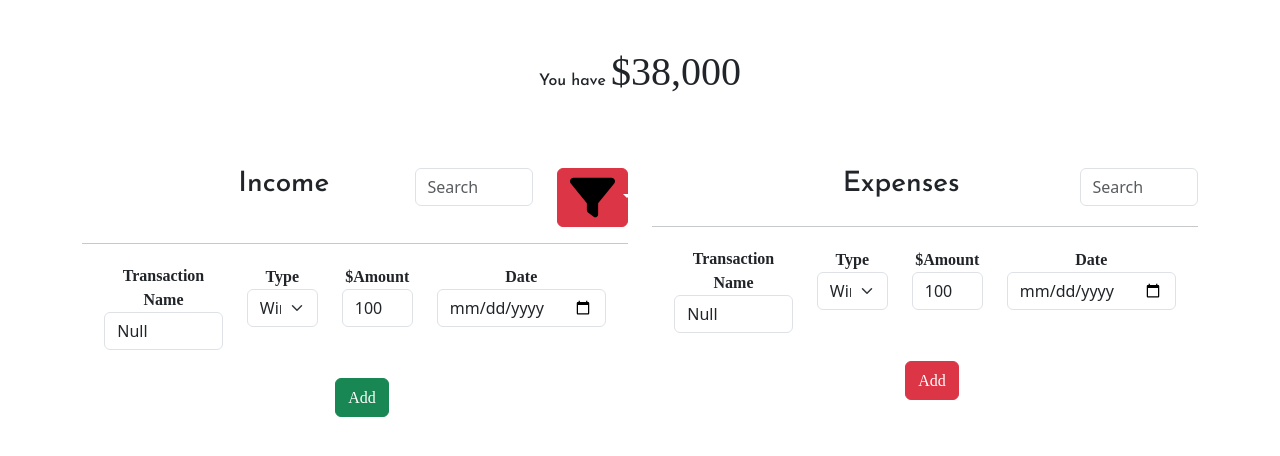
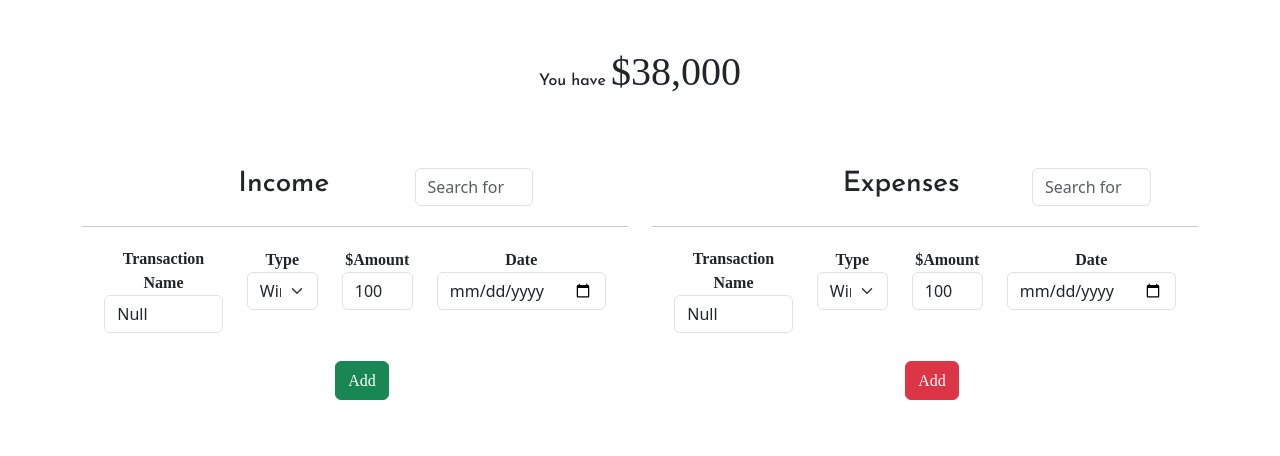
Before and after one commit to Wicklet13/FBLA2024-2025, a Flask app: page /dashboard in a window 1280 px wide. Shown: the part 90-546 px from the top of the page. Run offline with Flask 3, Linux system fonts and the light colour scheme; some libraries are stand-ins or nearby versions; some web fonts are replaced.

Commit message:
search bar

```diff
--- a/templates/transactions.html
+++ b/templates/transactions.html
@@ -1,4 +1,60 @@
 {% extends 'base.html'%}
+
+{% block head %}
+<script>
+    function searchIncome() {
+
+
+        let search = document.getElementById("incomeSearch");
+        let filter=search.value.toUpperCase();
+        let inputFields=document.querySelectorAll(".income_input_field");
+
+
+        console.log(inputFields)
+        for (i=0; i<inputFields.length; i++){
+
+
+            let input=inputFields[i].querySelector("#income_name");
+
+            let txtValue = input.value;
+
+            console.log(txtValue)
+            if (txtValue.toUpperCase().indexOf(filter)==-1){
+                inputFields[i].style.display="none";
+            }else{
+                inputFields[i].style.display="";
+            }
+        }
+
+    }
+
+    function searchExpense() {
+
+
+        let search = document.getElementById("expenseSearch");
+        let filter=search.value.toUpperCase();
+        let inputFields=document.querySelectorAll(".expense_input_field");
+
+
+        console.log(inputFields)
+        for (i=0; i<inputFields.length; i++){
+
+
+            let input=inputFields[i].querySelector("#expense_name");
+
+            let txtValue = input.value;
+
+            console.log(txtValue)
+            if (txtValue.toUpperCase().indexOf(filter)==-1){
+                inputFields[i].style.display="none";
+            }else{
+                inputFields[i].style.display="";
+            }
+        }
+
+    }
+</script>
+{% endblock%}
 
 {% block body %}
 <div class="container">
@@ -15,28 +71,15 @@
                 </div>
 
                 <div class="col-md-3 offset-md-1">
-                    <input class="form-control me-2" type="search" placeholder="Search" aria-label="Search">
-                </div>
-
-                <div class="col-md-2 btn-group">
-                    <button type="button" class="btn btn-danger dropdown-toggle" data-toggle="dropdown" aria-haspopup="true" aria-expanded="false">
-                        <svg xmlns="http://www.w3.org/2000/svg" viewBox="0 0 512 512"><!--!Font Awesome Free 6.6.0 by @fontawesome - https://fontawesome.com License - https://fontawesome.com/license/free Copyright 2024 Fonticons, Inc.--><path d="M3.9 54.9C10.5 40.9 24.5 32 40 32l432 0c15.5 0 29.5 8.9 36.1 22.9s4.6 30.5-5.2 42.5L320 320.9 320 448c0 12.1-6.8 23.2-17.7 28.6s-23.8 4.3-33.5-3l-64-48c-8.1-6-12.8-15.5-12.8-25.6l0-79.1L9 97.3C-.7 85.4-2.8 68.8 3.9 54.9z"/></svg>
-                    </button>
-                    <div class="dropdown-menu">
-                        <a class="dropdown-item" href="#">Action</a>
-                        <a class="dropdown-item" href="#">Another action</a>
-                        <a class="dropdown-item" href="#">Something else here</a>
-                        <div class="dropdown-divider"></div>
-                        <a class="dropdown-item" href="#">Separated link</a>
-                    </div>
+                    <input  class="form-control" type="search" aria-label="Search" id="incomeSearch" onkeyup="searchIncome()" placeholder="Search for name">
                 </div>
 
             </div>
             <hr>
-            <div class="row justify-content-center">
+            <div class="row justify-content-center income_input_field">
                 <div class="form-group col-md-3 py-1">
                     <label for="Transaction_Name" class="fw-bold" >Transaction Name</label>
-                    <input name = "name[]" class="form-control" value="Null" placeholder="paycheck , cash" id="input_field">
+                    <input name = "name[]" class="form-control" value="Null" placeholder="paycheck , cash" id="income_name">
                 </div>
                 <div class="form-group col-md-2 py-1">
                     <label for="inputState" class="fw-bold" >Type</label>
@@ -60,21 +103,22 @@
                     <button class="btn btn-success"id="add_income_btn"><span>Add</span></button>
                 </div>
             </div>
+
         </div>
         <div class="col-md-6 text-center" id="expense_form">
             <div class="row justify-content-start">
                 <div class="col-md-3 offset-md-4">
                     <h3>Expenses</h3>
                 </div>
-                <div class="col-md-3 offset-md-2">
-                    <input class="form-control me-2" type="search" placeholder="Search" aria-label="Search">
+                <div class="col-md-3 offset-md-1">
+                    <input  class="form-control" type="search" aria-label="Search" id="expenseSearch" onkeyup="searchExpense()" placeholder="Search for name">
                 </div>
             </div>
             <hr>
-            <div class="row justify-content-center">
+            <div class="row justify-content-center expense_input_field">
                 <div class="form-group col-md-3 py-1">
                     <label for="Transaction_Name" class="fw-bold" >Transaction Name</label>
-                    <input name = "name[]" class="form-control" value="Null" placeholder="paycheck , cash" id="input_field">
+                    <input name = "name[]" class="form-control" value="Null" placeholder="paycheck , cash" id="expense_name">
                 </div>
 
                 <div class="form-group col-md-2 py-1">
@@ -109,6 +153,25 @@
 <script>
     $(document).ready(function(webpage){
 
+        // function searchIncome() {
+        //     var search,filter,inputFields,i,txtValue;
+
+        //     search = document.getElementById("incomeSearch");
+        //     filter=serach.value.toUpperCase();
+        //     inputFields=document.getElementById("income_name");
+
+        //     for (i=0; i<inputFields.length; i++){
+        //         txtValue=inputFields[i].textContent || inputFields[i].innerText;
+
+        //         if (txtValue.toUpperCase().indexOf(filter)>-1){
+        //             inputFields[i].style.display="";
+        //         }else{
+        //             inputFields[i].style.display="none";
+        //         }
+        //     }
+
+        // }
+
         //adding an income line
         $("#add_income_btn").click(function(addNewIncome){
 
@@ -116,10 +179,10 @@
 
             $("#income_form").append(
                 `
-                <div class="row justify-content-center">
+                <div class="row justify-content-center  income_input_field">
                     <div class="form-group col-md-3 py-1">
                         <label for="Transaction_Name" class="fw-bold" >Transaction Name</label>
-                        <input name = "name[]" class="form-control" value="Null" placeholder="paycheck , cash" id="input_field">
+                        <input name = "name[]" class="form-control" value="Null" placeholder="paycheck , cash" id="income_name">
                     </div>
                     <div class="form-group col-md-2 py-1">
                         <label for="inputState" class="fw-bold" >Type</label>
@@ -155,10 +218,10 @@
 
             $("#expense_form").append(
                 `
-                <div class="row justify-content-center">
+                <div class="row justify-content-center expense_input_field">
                 <div class="form-group col-md-3 py-1">
                     <label for="Transaction_Name" class="fw-bold" >Transaction Name</label>
-                    <input name = "name[]" class="form-control" value="Null" placeholder="paycheck , cash" id="input_field">
+                    <input name = "name[]" class="form-control" value="Null" placeholder="paycheck , cash" id="expense_name">
                 </div>
 
                 <div class="form-group col-md-2 py-1">
```
